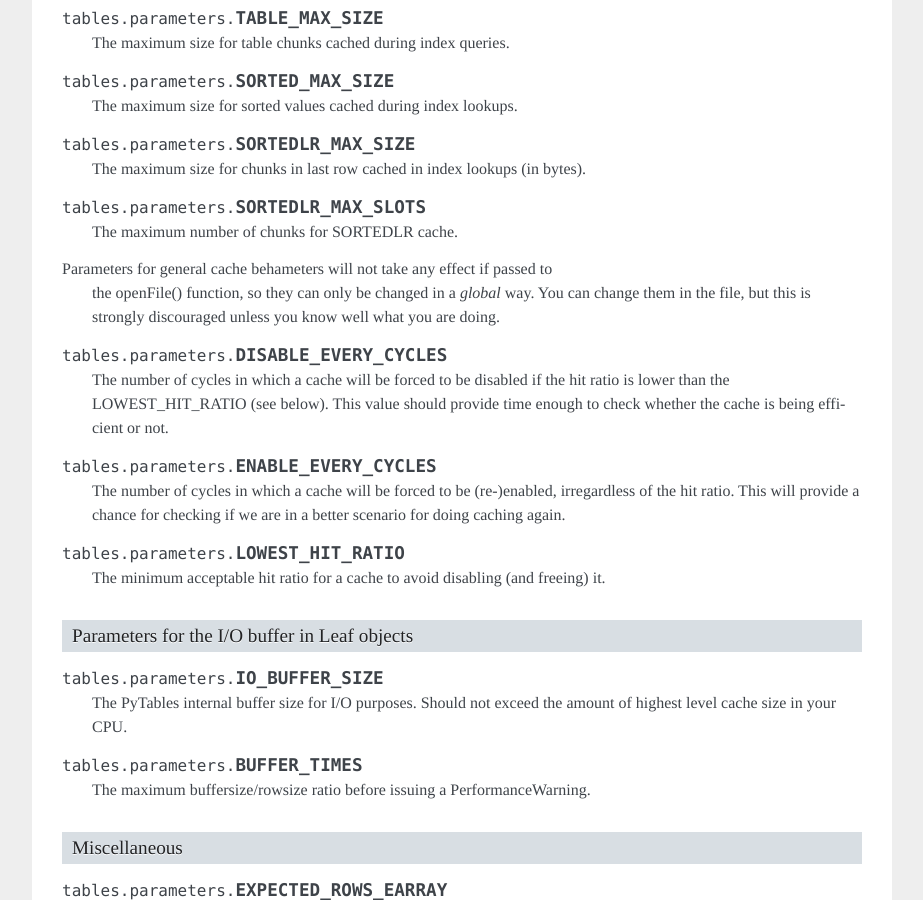
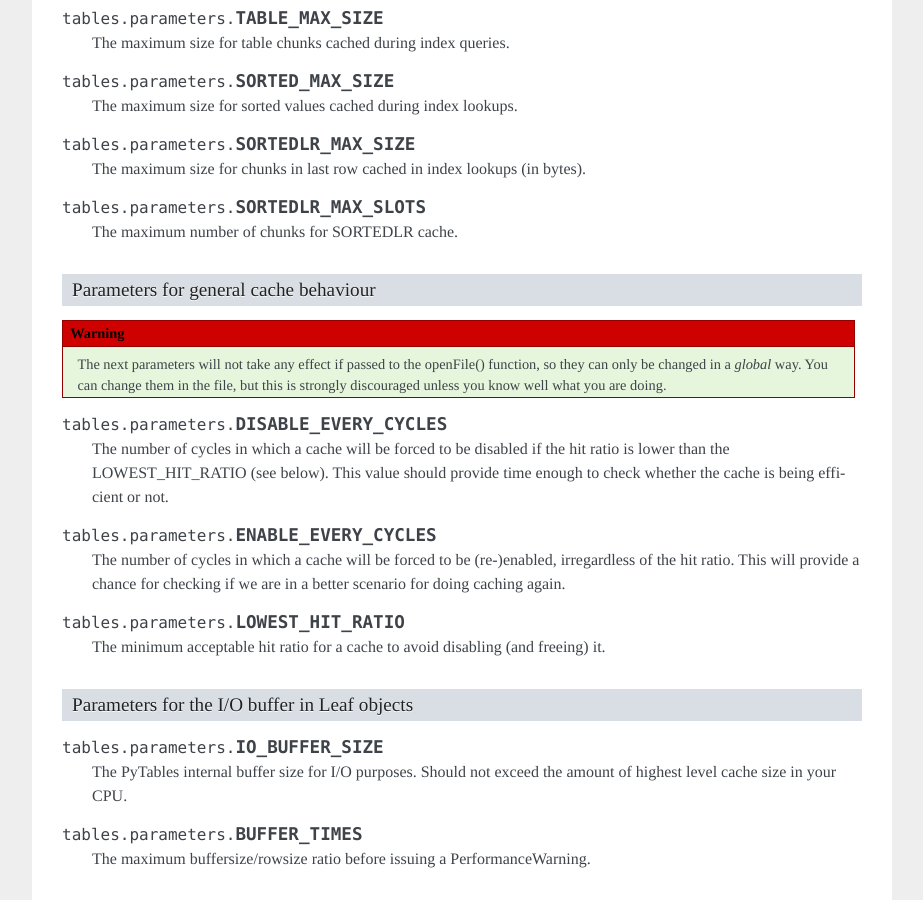
Before and after one commit to PyTables/PyTables, a Sphinx documentation site: the page built from doc/source/usersguide/parameter_files.rst, in a window 1280 px wide and 900 px high, scrolled down 2287 px. Shown: the whole window, without its empty margins (198-1121 px from the left). Built offline with Sphinx 7.4.7, drawn with Linux system fonts in a browser that asks for light colours; formulas are drawn with MathJax 3; some of the changed text lies outside the part shown.

Commit message:
Accidental section deletion (gh-86)

```diff
--- a/doc/source/usersguide/parameter_files.rst
+++ b/doc/source/usersguide/parameter_files.rst
@@ -189,7 +189,9 @@ Parameters for the different internal caches
     The maximum number of chunks for SORTEDLR cache.
 
 
-Parameters for general cache behameters will not take any effect if passed to
+Parameters for general cache behaviour
+~~~~~~~~~~~~~~~~~~~~~~~~~~~~~~~~~~~~~~
+.. warning:: The next parameters will not take any effect if passed to
    the openFile() function, so they can only be
    changed in a *global* way.  You can change
    them in the file, but this is strongly discouraged unless you know
```
